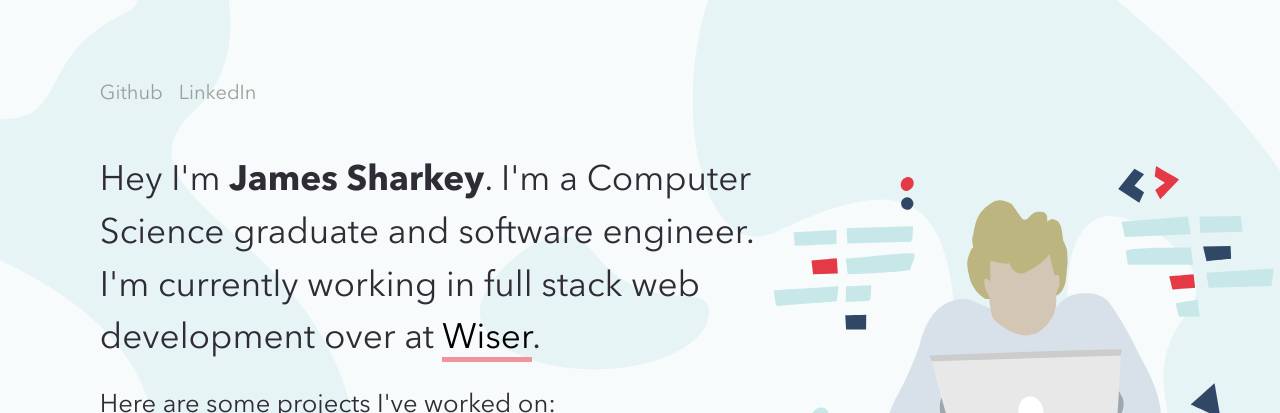
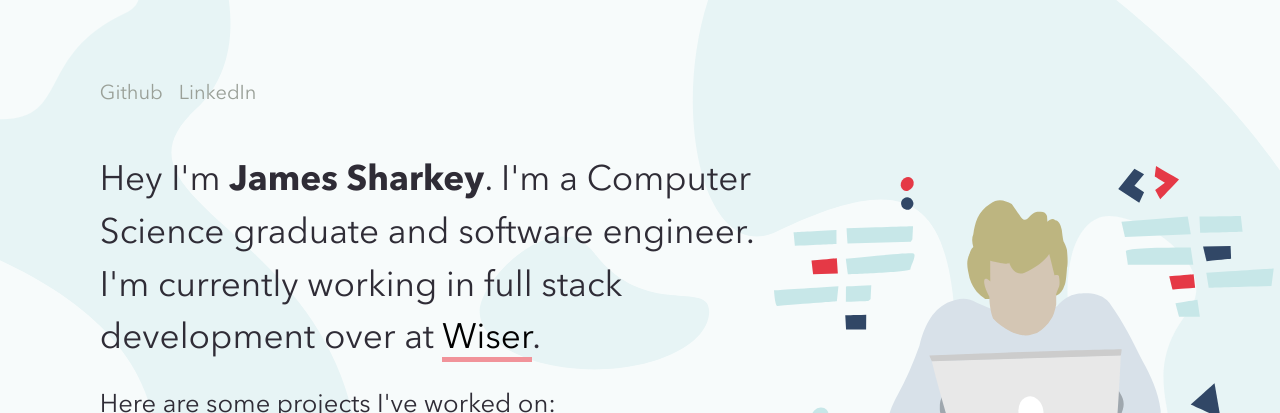
Before and after one commit to sharkeyjames/portfolio, an Angular app: page / in a window 1280 px wide. Shown: the top 413 px of the page. Built offline with nearby package versions, Linux system fonts and the light colour scheme; what @scullyio/ng-lib would draw is missing.

Commit message:
Copy change

```diff
--- a/src/app/home/home.component.html
+++ b/src/app/home/home.component.html
@@ -11,7 +11,7 @@
             <h1 class="heading">
                 Hey I'm <strong>James Sharkey</strong>.
                 I'm a Computer Science graduate and software engineer.
-                I'm currently working in full stack web development over at
+                I'm currently working in full stack development over at
                 <a target="_blank" rel="noreferrer" href="https://www.wearewiser.com">Wiser</a>.
             </h1>
             <h2 class="sub-heading">Here are some projects I've worked on:</h2>
```
